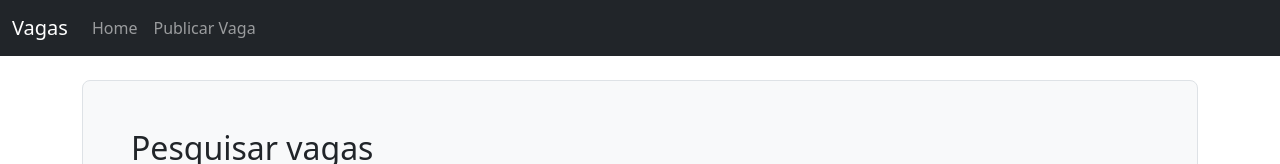
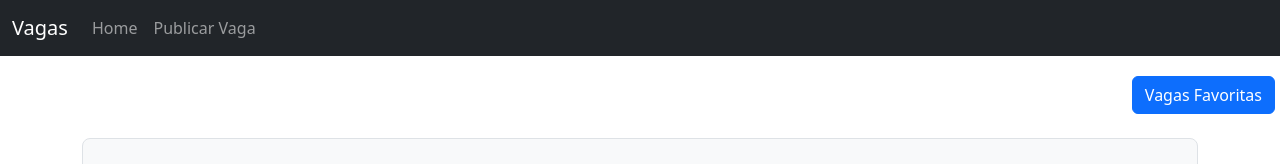
Before and after one commit to leonarddepaula/vagas-front, a Vue app: page / in a window 1280 px wide. Shown: the top 164 px of the page. Built offline with nearby package versions, Linux system fonts and the light colour scheme.

Commit message:
implementing favorite component, using indirect component communication

```diff
--- a/package.json
+++ b/package.json
@@ -9,6 +9,7 @@
   },
   "dependencies": {
     "core-js": "^3.6.5",
+    "mitt": "^3.0.1",
     "vue": "^3.0.0"
   },
   "devDependencies": {
--- a/src/App.vue
+++ b/src/App.vue
@@ -2,13 +2,15 @@
   <div>
     <!--padrao kebab-case-->
     <topo-padrao @navegar="componente = $event" />
+    <vagas-favoritas></vagas-favoritas>
     <conteudo v-if="visibilidade" :conteudo="componente"></conteudo>
   </div>
 </template>
 
 <script>
 import Conteudo from "@/components/layouts/Conteudo.vue"; // o uso @ aponta para o dir SRC
-import TopoPadrao from "./components/layouts/TopoPadrao.vue";
+import VagasFavoritas from "@/components/comuns/VagasFavoritas.vue";
+import TopoPadrao from "@/components/layouts/TopoPadrao.vue";
 
 export default {
   name: "App",
@@ -19,6 +21,7 @@ export default {
   components: {
     Conteudo,
     TopoPadrao,
+    VagasFavoritas,
   },
 };
 </script>
--- a/src/components/comuns/Indicador.vue
+++ b/src/components/comuns/Indicador.vue
@@ -1,27 +1,18 @@
 <template>
   <div :class="estilo">
-          <p>{{ titulo }}</p>
-          <h2> {{ indicador }}</h2>
-        </div>
+    <p>{{ titulo }}</p>
+    <h2>{{ indicador }}</h2>
+  </div>
 </template>
 
 <script>
 export default {
-    name: 'Indicador',
-    props:[
-        'titulo',
-        'indicador',
-        'bg',
-        'color'
-    ],
-    computed: {
-      estilo() {
-        return `h-100 p-5 rounded-3 border ${this.bg} ${this.color}`
-      }
-    }
-}
+  name: "Indicador",
+  props: ["titulo", "indicador", "bg", "color"],
+  computed: {
+    estilo() {
+      return `h-100 p-5 rounded-3 border ${this.bg} ${this.color}`;
+    },
+  },
+};
 </script>
-
-<style>
-
-</style>
--- a/src/components/comuns/PesquisarVagas.vue
+++ b/src/components/comuns/PesquisarVagas.vue
@@ -26,8 +26,7 @@
 </template>
 
 <script>
-    export default {
-        name: 'PesquisarVagas'
-
-    }
+export default {
+  name: "PesquisarVagas",
+};
 </script>
--- a/src/components/comuns/Vaga.vue
+++ b/src/components/comuns/Vaga.vue
@@ -1,79 +1,100 @@
 <template>
   <div class="card">
-    <div class="card-header bg-dark text-white">{{ titulo }}</div>
+    <div class="card-header bg-dark text-white">
+      <div class="row">
+        <div class="col d-flex justify-content-between">
+          <div>
+            {{ titulo }}
+          </div>
+          <div>
+            <div class="form-check form-switch">
+              <input class="form-check-input" type="checkbox" />
+              <label class="form-check-label">Favoritar</label>
+              <button class="btn btn-danger" @click="dispararEventoComMitt()">Teste</button>
+            </div>
+          </div>
+        </div>
+      </div>
+    </div>
     <div class="card-body">
       <p>{{ descricao }}</p>
     </div>
     <div class="card-footer">
       <small class="text-muted"
         >Salário: R$ {{ salario }} | Modalidade: {{ getModalidade }} | Tipo:
-        {{ getTipo }} | Publicação: {{ getPublicacao }} </small
-      >
+        {{ getTipo }} | Publicação: {{ getPublicacao }}
+      </small>
     </div>
   </div>
 </template>
 <script>
-// teste
 export default {
   name: "Vaga",
   props: {
-    titulo:{
+    titulo: {
       type: String,
       required: true,
-      validator(p){
-        console.log('Props', p, p.length);
-          if(p.length < 6){ return false } // se estiver inválido
-             return true // se estiver válido
-       //
-      }
+      validator(p) {
+        console.log("Props", p, p.length);
+        if (p.length < 6) {
+          return false;
+        } // se estiver inválido
+        return true; // se estiver válido
+        //
+      },
     },
     descricao: {
       type: String,
       // default: 'O contratante não adicionou uma descrição para vaga'
       default() {
-        return '*'.repeat(20)
-      }
+        return "*".repeat(20);
+      },
     },
     salario: {
       type: [Number, String],
-      required: true
+      required: true,
     },
     modalidade: {
       type: String,
-      required: true
+      required: true,
     },
     tipo: {
       type: String,
-      required: true
+      required: true,
     },
     publicacao: {
       type: String,
-      required: true
+      required: true,
     },
   },
   computed: {
     getModalidade() {
-      switch(this.modalidade){
-        case '1':
-          return 'Home Office'
-        case '2':
-          return 'Presencial'
+      switch (this.modalidade) {
+        case "1":
+          return "Home Office";
+        case "2":
+          return "Presencial";
       }
-      return ''
+      return "";
     },
     getTipo() {
-      switch(this.tipo){
-        case '1':
-          return 'CLT'
-        case '2':
-          return 'PJ'
+      switch (this.tipo) {
+        case "1":
+          return "CLT";
+        case "2":
+          return "PJ";
       }
-      return ''
+      return "";
     },
     getPublicacao() {
-      let dataPublicacao = new Date(this.publicacao)
-      return dataPublicacao.toLocaleDateString('pt-BR')
+      let dataPublicacao = new Date(this.publicacao);
+      return dataPublicacao.toLocaleDateString("pt-BR");
     },
   },
+  methods: {
+    dispararEventoComMitt(){
+      this.emitter.emit('eventoGlobal1','teste captura evento parametro')
+    }
+  }
 };
 </script>
--- /dev/null
+++ b/src/components/comuns/VagasFavoritas.vue
@@ -0,0 +1,57 @@
+<template>
+  <div>
+    <div class="divVagasFavoritas float-right">
+      <button
+        class="btn btn-primary"
+        type="button"
+        data-bs-toggle="offcanvas"
+        data-bs-target="#offcanvasRight"
+        aria-controls="offcanvasRight"
+      >
+        Vagas Favoritas
+      </button>
+    </div>
+
+    <div
+      class="offcanvas offcanvas-end"
+      tabindex="-1"
+      id="offcanvasRight"
+      aria-labelledby="offcanvasRightLabel"
+    >
+      <div class="offcanvas-header">
+        <h5 class="offcanvas-title" id="offcanvasRightLabel">
+          Vagas Favoritas &#128151;
+        </h5>
+        <button
+          type="button"
+          class="btn-close"
+          data-bs-dismiss="offcanvas"
+          aria-label="Close"
+        ></button>
+      </div>
+      <div class="offcanvas-body">...</div>
+    </div>
+  </div>
+</template>
+
+<script>
+export default {
+  name: "VagasFavoritas",
+  mounted(){
+    this.emitter.on('eventoGlobal1', (p) => {
+      console.log('componente VagasFavoritas', p);
+    })
+  },
+};
+</script>
+
+<style scoped>
+.divVagasFavoritas {
+  position:relative;
+  z-index: 1;
+  top: 20px;
+  right: 5px;
+  text-align: right;
+  margin-bottom: 20px;
+}
+</style>
--- a/src/components/layouts/TopoPadrao.vue
+++ b/src/components/layouts/TopoPadrao.vue
@@ -16,14 +16,14 @@
       <div class="collapse navbar-collapse" id="navbarSupportedContent">
         <ul class="navbar-nav me-auto mb-2 mb-lg-0">
           <li class="nav-item">
-            <a class="nav-link "  href="#" @click="navegarPara('Home')">Home</a>
+            <a class="nav-link" href="#" @click="navegarPara('Home')">Home</a>
           </li>
           <li class="nav-item">
-            <a class="nav-link" href="#" @click="navegarPara('PublicarVaga')">Publicar Vaga</a>
+            <a class="nav-link" href="#" @click="navegarPara('PublicarVaga')"
+              >Publicar Vaga</a
+            >
           </li>
-
         </ul>
-
       </div>
     </div>
   </nav>
@@ -34,10 +34,8 @@ export default {
   name: "TopoPadrao",
   methods: {
     navegarPara(p) {
-      this.$emit('navegar', p)
-    }
-  }
+      this.$emit("navegar", p);
+    },
+  },
 };
 </script>
-
-<style></style>
--- a/src/components/views/Home.vue
+++ b/src/components/views/Home.vue
@@ -54,7 +54,7 @@ export default {
   components: {
     PesquisarVagas,
     Indicador,
-    Vaga,
+    Vaga
   },
   data: () => ({
     usuariosOnline: 0,
@@ -74,5 +74,3 @@ export default {
   },
 };
 </script>
-
-<style scoped></style>
--- a/src/components/views/PublicarVaga.vue
+++ b/src/components/views/PublicarVaga.vue
@@ -8,29 +8,33 @@
 
     <div class="row mt-3">
       <div class="col">
-        <label class="form-label" >Titulo da Vaga</label>
-        <input type="text" class="form-control" v-model="titulo">
+        <label class="form-label">Titulo da Vaga</label>
+        <input type="text" class="form-control" v-model="titulo" />
         <div class="form-text">Por exemplo: Progamador JavaScript e VueJs.</div>
       </div>
     </div>
 
     <div class="row mt-3">
       <div class="col">
-        <label class="form-label" >Descrição</label>
-        <textarea type="text" class="form-control" v-model="descricao"></textarea>
+        <label class="form-label">Descrição</label>
+        <textarea
+          type="text"
+          class="form-control"
+          v-model="descricao"
+        ></textarea>
         <div class="form-text">Informe o salário.</div>
       </div>
     </div>
 
     <div class="row mt-3">
       <div class="col">
-        <label class="form-label" >Salário</label>
-        <input type="number" class="form-control" v-model="salario">
+        <label class="form-label">Salário</label>
+        <input type="number" class="form-control" v-model="salario" />
         <div class="form-text">Informe o salário.</div>
       </div>
 
       <div class="col">
-        <label class="form-label" >Modalidade</label>
+        <label class="form-label">Modalidade</label>
         <select class="form-select" v-model="modalidade">
           <option value="" disabled>--Selecione</option>
           <option value="1">Home Office</option>
@@ -40,7 +44,7 @@
       </div>
 
       <div class="col">
-        <label class="form-label" >Tipo</label>
+        <label class="form-label">Tipo</label>
         <select class="form-select" v-model="tipo">
           <option value="" disabled>--Selecione</option>
           <option value="1">CLT</option>
@@ -52,33 +56,33 @@
 
     <div class="row mt-3">
       <div class="col">
-        <button type="submit" class="btn btn-primary" @click="salvarVaga()">Cadastrar</button>
+        <button type="submit" class="btn btn-primary" @click="salvarVaga()">
+          Cadastrar
+        </button>
       </div>
     </div>
   </div>
-
 </template>
 
 <script>
 export default {
-    name: 'PublicarVaga',
+  name: "PublicarVaga",
   data: () => ({
-      titulo: '',
-      descricao: '',
-      salario: '',
-      modalidade: '',
-      tipo: ''
+    titulo: "",
+    descricao: "",
+    salario: "",
+    modalidade: "",
+    tipo: "",
   }),
   methods: {
     salvarVaga() {
-        let tempoDecorrrido = Date.now()
-        let dataAtual = new Date(tempoDecorrrido)
+      let tempoDecorrrido = Date.now();
+      let dataAtual = new Date(tempoDecorrrido);
 
-
-        let vagas = JSON.parse(localStorage.getItem('vagas'))
+      let vagas = JSON.parse(localStorage.getItem("vagas"));
       console.log(vagas);
 
-        if(!vagas) vagas = []
+      if (!vagas) vagas = [];
 
       vagas.push({
         titulo: this.titulo,
@@ -86,18 +90,15 @@ export default {
         salario: this.salario,
         modalidade: this.modalidade,
         tipo: this.tipo,
-          publicacao: dataAtual.toISOString()
-        })
+        publicacao: dataAtual.toISOString(),
+      });
 
-
-        localStorage.setItem('vagas', JSON.stringify(vagas))
+      localStorage.setItem("vagas", JSON.stringify(vagas));
       console.log(vagas);
       console.log(vagas.publicacao);
-      }
-    }
-}
+    },
+  },
+};
 </script>
 
-<style>
-
-</style>
+<style></style>
--- a/src/main.js
+++ b/src/main.js
@@ -1,4 +1,19 @@
 import { createApp } from 'vue'
 import App from './App.vue'
 
-createApp(App).mount('#app')
+// mitt usado para comunicação indireta de componentes
+import mitt from 'mitt'
+
+//criar instancia do pacote mitt
+const emitter = mitt()
+
+// iniciar a istancia do vue com base no componente app
+
+const app = createApp(App)
+
+//configurar a instacia do mitt como sendo uma prorpiedade global
+
+app.config.globalProperties.emitter = emitter
+
+// associar a estancia do vue com o elemento html de id app
+app.mount('#app')
```
Also changed, not shown: 1 other file (tests, documents, lock files or other folders). Lines whose indentation alone changed are shown as unchanged.
